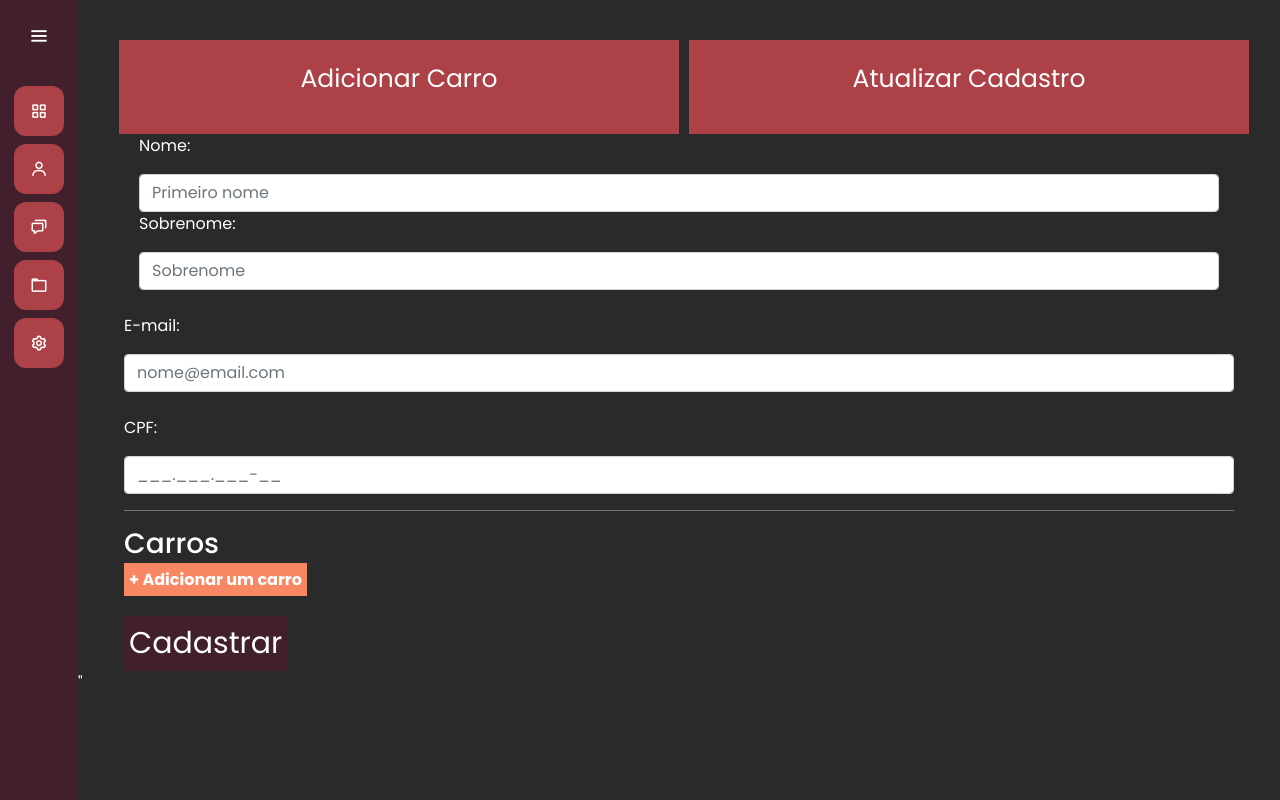
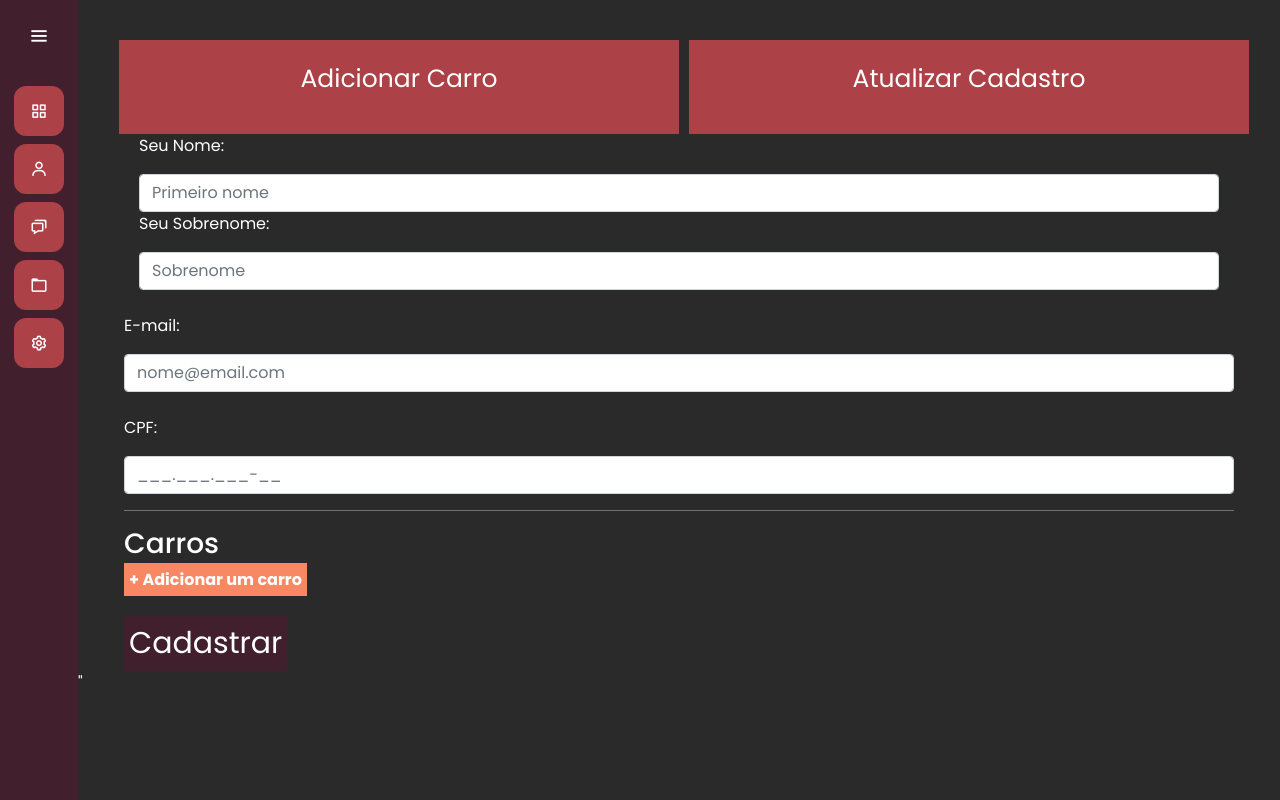
Before and after one commit to Ronalde-web/RGSCar, a Django app: page /clientes in a window 1280 px wide. Run offline with Django 3.2, Linux system fonts and the light colour scheme.

Commit message:
alteração no p

```diff
--- a/clientes/templates/clientes.html
+++ b/clientes/templates/clientes.html
@@ -19,11 +19,11 @@
         <div class="adicionar-cliente">
             <form action="{% url "row">
                     <div class="col-md">
-                        <p>Nome:</p>
+                        <p>Seu Nome:</p>
                         <input type="text" class="form-control" placeholder="Primeiro nome" name="nome">
                     </div>
                     <div class="col-md">
-                        <p>Sobrenome:</p>
+                        <p>Seu Sobrenome:</p>
                         <input type="text" class="form-control" placeholder="Sobrenome" name="sobrenome">
                     </div>
                 </div>
```
